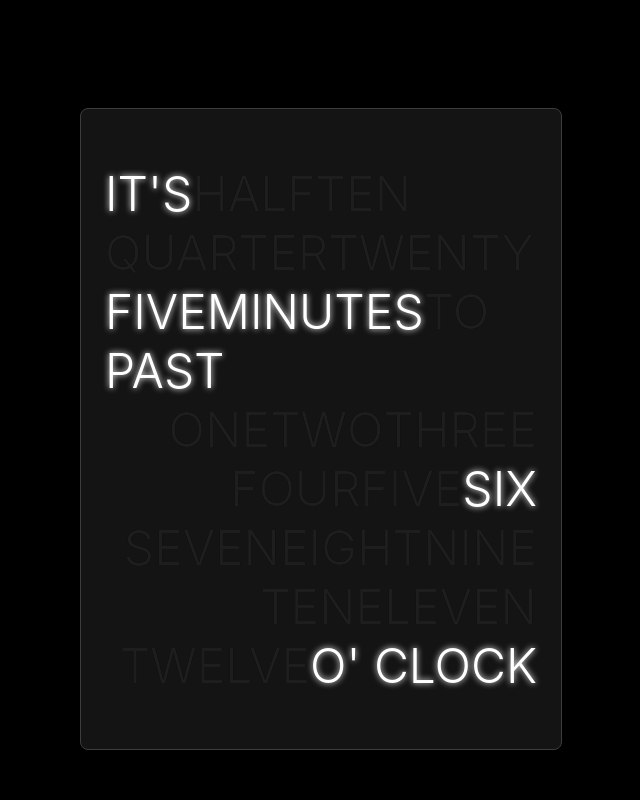
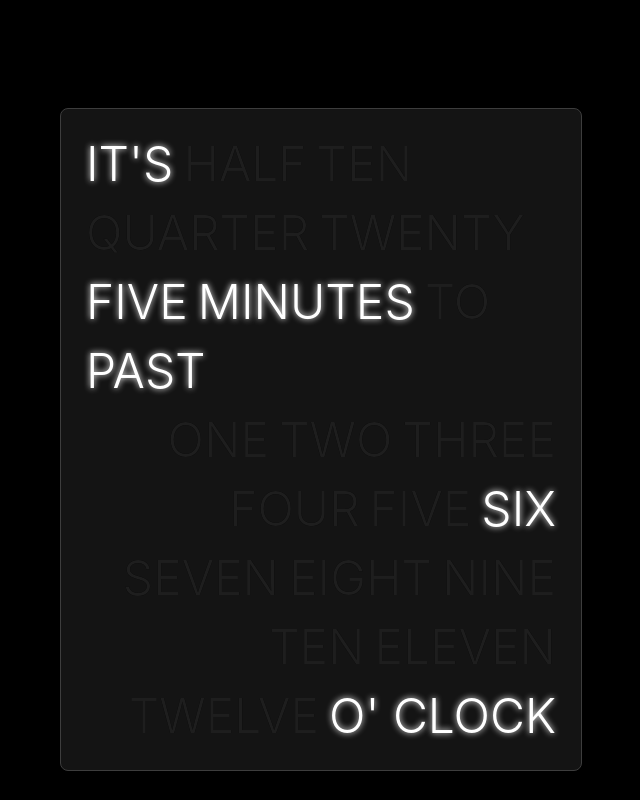
Before and after one commit to IlyaMeli/wordsclock, a plain HTML site: page index.html in a window 1280 px wide. Shown: the whole page, without its empty margins (319-959 px from the left). Drawn offline with Linux system fonts and the light colour scheme.

Commit message:
some css2

```diff
--- a/index.js
+++ b/index.js
@@ -3,7 +3,6 @@ let $$ = (selector) => document.querySelectorAll(selector);
 let GEID = (selector) => document.getElementById(selector);
 let shine = "text-shadow: 0px 0px 6px #FFFFFF; color: white";
 let rShine = "text-shadow: 0px 0px 0px #000000; color: rgb(30, 30, 30);";
-
 function getCurrentTime() {
   let date = new Date();
   let hour = date.getHours() % 12 || 12;
@@ -30,7 +29,7 @@ function getCurrentTime() {
       (minutes >= 5 && minutes < 15) ||
       (minutes >= 20 && minutes < 30) ||
       (minutes >= 40 && minutes < 45) ||
-      (minutes >= 50)
+      minutes >= 50
     ) {
       $(".minutes").style.cssText = shine;
     }
@@ -41,7 +40,7 @@ function getCurrentTime() {
     ) {
       $(".five").style.cssText = shine;
     }
-    if ((minutes >= 15 && minutes < 20) || (minutes >= 45 && minutes < 50) ) {
+    if ((minutes >= 15 && minutes < 20) || (minutes >= 45 && minutes < 50)) {
       $(".quarter").style.cssText = shine;
     }
     if (minutes >= 40) {
--- a/style.css
+++ b/style.css
@@ -5,7 +5,7 @@ body {
   background-color: black;
   font-family: -apple-system, BlinkMacSystemFont, "Segoe UI", Roboto, Oxygen,
     Ubuntu, Cantarell, "Open Sans", "Helvetica Neue", sans-serif;
-    font-weight: 300;
+  font-weight: 300;
 }
 
 .container {
@@ -14,39 +14,37 @@ body {
   border-radius: 8px;
   background-color: rgb(20, 20, 20);
   width: 30rem;
-  height: 40rem;
+  /* height: 40rem; */
   display: flex;
   flex-direction: column;
-  justify-content: center;;
+  justify-content: center;
   align-items: center;
-  padding: 0px;
-
+  padding: 20px;
 }
 .number {
   font-size: 3rem;
-  padding: 0px;
-
-
-
+  padding: 5px;
+}
+.words {
+  padding: 5px;
 }
 
 .words-box {
   /* border: red 1px solid; */
   display: flex;
-  /* justify-content: space-evenly; */
+  justify-content: flex-start;
   flex-wrap: wrap;
   font-size: 3rem;
   height: auto;
-  width: 90%;
-
-
+  /* width: 50%; */
+  flex-grow: 1;
 }
 .nums-box {
   /* border: blue 1px solid; */
   display: flex;
   justify-content: flex-end;
-
   flex-wrap: wrap;
   height: auto;
-  width: 90%;
+  /* width: 50%; */
+  flex-grow: 1;
 }
```
